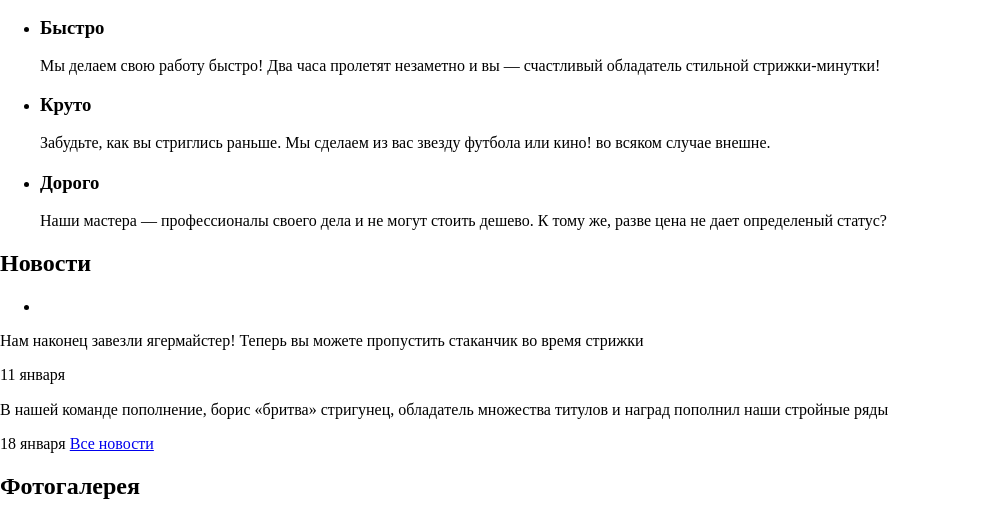
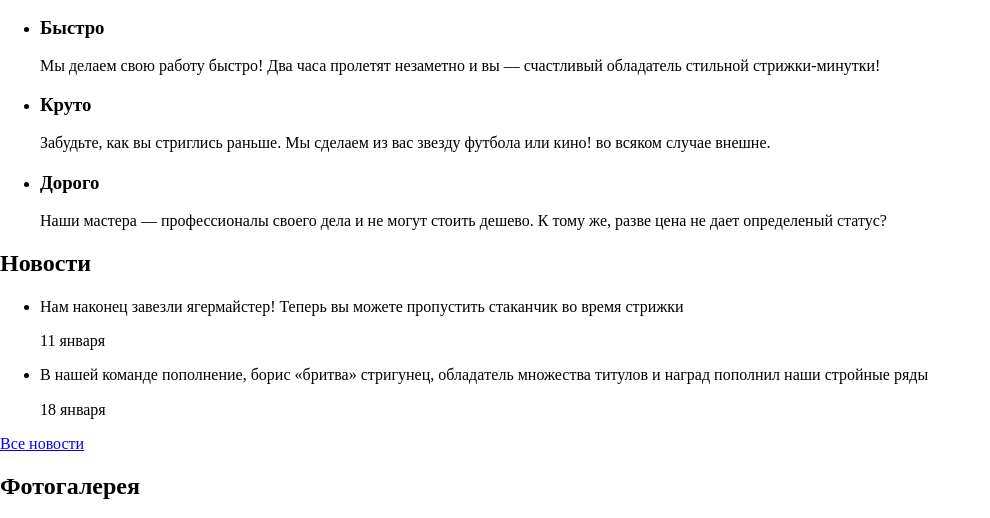
Before and after one commit to justbenya/basic-barbershop, a plain HTML site: page index.html in a window 1280 px wide. Shown: the part 412-930 px from the top of the page, without its empty margins (0-990 px from the left). Drawn offline with Linux system fonts and the light colour scheme.

Commit message:
Исправил разметку для новостей и фотогаллереи.

```diff
--- a/index.html
+++ b/index.html
@@ -63,21 +63,37 @@
       <section class="news">
         <h2>Новости</h2>
         <ul class="news__list">
-          <li class="news__item"></li>
+          <li class="news__item">
+            <p>
+              Нам наконец завезли ягермайстер!
+              Теперь вы можете пропустить
+              стаканчик во время стрижки
+            </p>
+            <time datetime="2018-01-11">11 января</time>
+          </li>
+          <li class="news__item">
+            <p>
+              В нашей команде пополнение,
+              борис «бритва» стригунец, обладaтель
+              множества титулов и наград пополнил
+              наши стройные ряды
+            </p>
+            <time datetime="2018-01-18">18 января</time>
+          </li>
         </ul>
-        <p>Нам наконец завезли ягермайстер! Теперь вы можете пропустить стаканчик во время стрижки</p>
-        <time datetime="11 января">11 января</time>
-        <p>В нашей команде пополнение, борис «бритва» стригунец, обладaтель множества титулов и наград пополнил наши стройные ряды</p>
-        <time datetime="18 января">18 января</time>
         <a class="btn" href="#">Все новости</a>
       </section>
 
-      <section>
+      <section class="gallery">
         <h2>Фотогалерея</h2>
-        <img src="img/gallery-photo1.png" alt="Наш зал" width="286" height="164">
+        <a href="#">
+          <img src="img/gallery-photo1.png" alt="Наш зал" width="286" height="164">
+        </a>
         <button class="btn" type="button" name="button">Назад</button>
         <button class="btn" type="button" name="button">Вперед</button>
       </section>
+
+
     </main>
   </body>
 </html>
```
